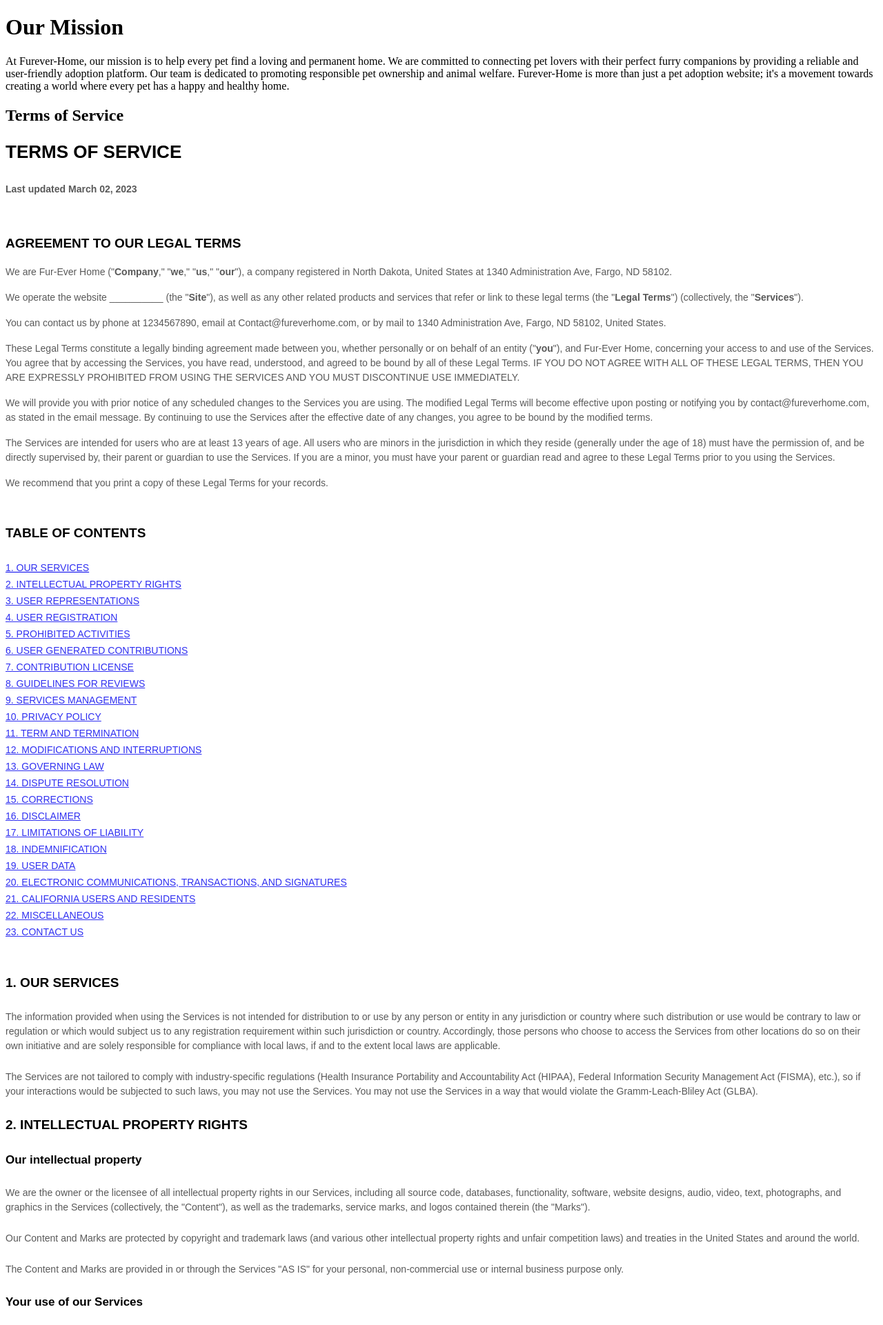
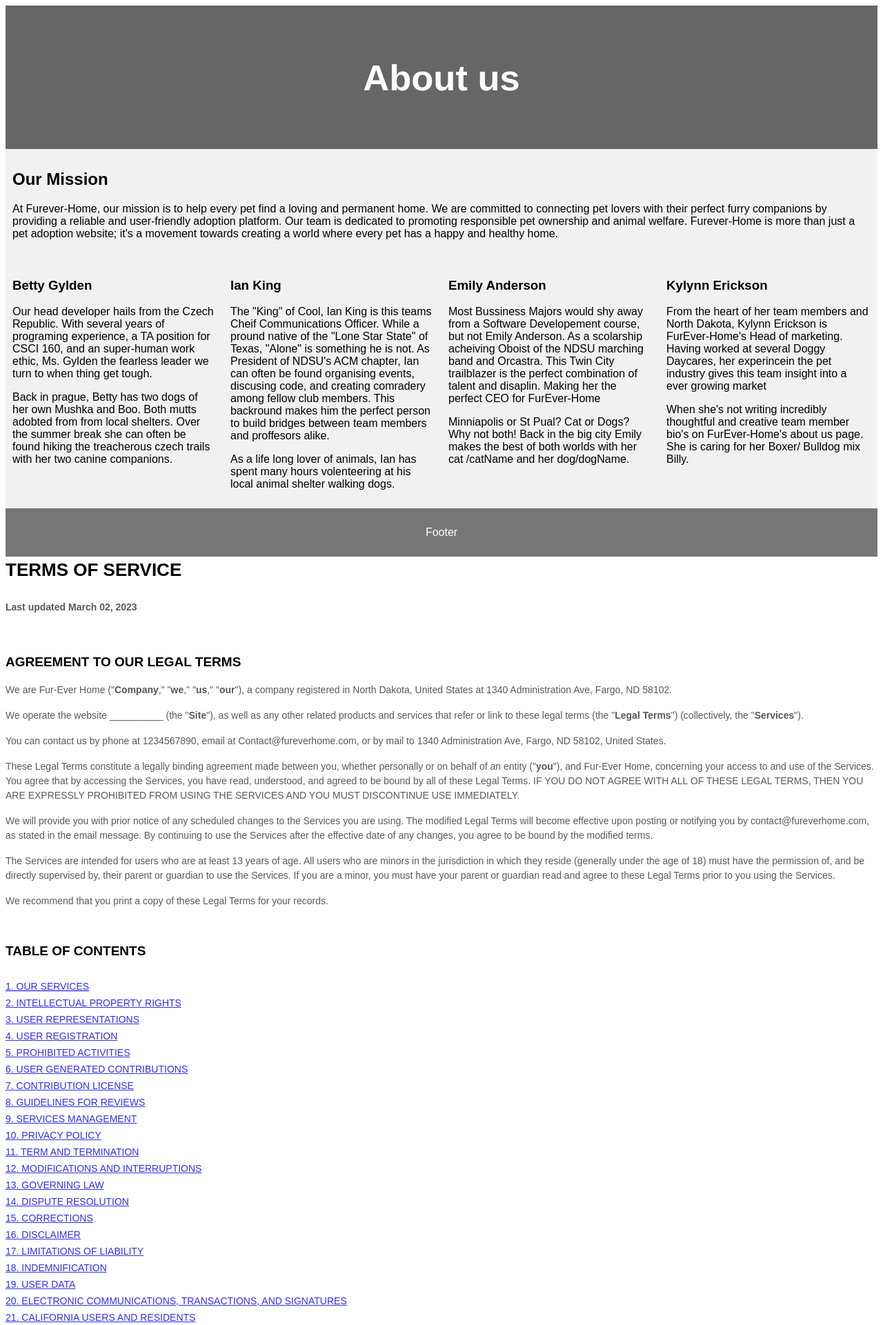
Before and after one commit to BettyBooGyl/ForeverHome, a Django app: page /about_us in a window 1280 px wide. Shown: the top 1921 px of the page at 69% size. Run offline with Django 4.2, Linux system fonts and the light colour scheme; some libraries are stand-ins or nearby versions.

Commit message:
About Us Bios

```diff
--- a/ForeverHome/profile_app/templates/profile_app/about_us.html
+++ b/ForeverHome/profile_app/templates/profile_app/about_us.html
@@ -1,10 +1,84 @@
+
 <!DOCTYPE html>
 <html lang="en">
 <head>
-    <meta charset="UTF-8">
-    <meta http-equiv="X-UA-Compatible" content="IE=edge">
-    <meta name="viewport" content="width=device-width, initial-scale=1.0">
-    <title>About Us</title>
+<title>CSS Template</title>
+<meta charset="utf-8">
+<meta name="viewport" content="width=device-width, initial-scale=1">
+<style>
+* {
+  box-sizing: border-box;
+}
+
+body {
+  font-family: Arial, Helvetica, sans-serif;
+}
+
+/* Style the header */
+header {
+  background-color: #666;
+  padding: 30px;
+  text-align: center;
+  font-size: 35px;
+  color: white;
+}
+
+/* Container for flexboxes */
+section {
+  display: -webkit-flex;
+  display: flex;
+}
+
+/* Style the navigation menu */
+nav {
+  -webkit-flex: 1;
+  -ms-flex: 1;
+  flex: 1;
+  background: #ccc;
+  padding: 20px;
+}
+
+/* Style the list inside the menu */
+nav ul {
+  list-style-type: none;
+  padding: 0;
+}
+
+/* Style the content */
+article {
+  -webkit-flex: 3;
+  -ms-flex: 3;
+  flex: 3;
+  background-color: #f1f1f1;
+  padding: 10px;
+}
+
+/* Style the footer */
+footer {
+  background-color: #777;
+  padding: 10px;
+  text-align: center;
+  color: white;
+}
+
+/* Responsive layout - makes the menu and the content (inside the section) sit on top of each other instead of next to each other */
+@media (max-width: 600px) {
+  section {
+    -webkit-flex-direction: column;
+    flex-direction: column;
+  }
+}
+</style>
+</head>
+<body>
+
+
+
+<header>
+  <h2>About us</h2>
+</header>
+
+<article>
         <h1>Our Mission</h1>
         <p>At Furever-Home, our mission is to help every pet find a loving
             and permanent home. We are committed to connecting pet lovers
@@ -13,8 +87,44 @@
             promoting responsible pet ownership and animal welfare. Furever-Home is
             more than just a pet adoption website; it's a movement towards
             creating a world where every pet has a happy and healthy home.</p>
+      </article>
+<section>
 
-    <h2>Terms of Service</h2>
+
+  <article>
+    <h1>Betty Gylden</h1>
+    <p>Our head developer hails from the Czech Republic. With several years of programing experience, a TA position for CSCI 160, and an super-human work ethic, Ms. Gylden the fearless leader we turn to when thing get tough.</p>
+    <p>Back in prague, Betty has two dogs of her own Mushka and Boo. Both mutts adobted from from local shelters. Over the summer break she can often be found hiking the treacherous czech trails with her two canine companions.</p>
+  </article>
+
+
+  <article>
+        <h1>Ian King</h1>
+        <p>The "King" of Cool, Ian King is this teams Cheif Communications Officer. While a pround native of the "Lone Star State" of Texas, "Alone" is something he is not. As President of NDSU's ACM chapter, Ian can often be found organising events, discusing code, and creating comradery among fellow club members. This backround makes him the perfect person to build bridges between team members and proffesors alike.</p>
+        <p>As a life long lover of animals, Ian has spent many hours volenteering at his local animal shelter walking dogs.</p>
+      </article>
+
+      <article>
+        <h1>Emily Anderson</h1>
+        <p>Most Bussiness Majors would shy away from a Software Developement course, but not Emily Anderson. As a scolarship acheiving Oboist of the NDSU marching band and Orcastra. This Twin City trailblazer is the perfect combination of talent and disaplin. Making her the perfect CEO for FurEver-Home</p>
+        <p>Minniapolis or St Pual? Cat or Dogs? Why not both! Back in the big city Emily makes the best of both worlds with her cat /catName and her dog/dogName.</p>
+      </article>
+
+      <article>
+        <h1>Kylynn Erickson</h1>
+        <p>From the heart of her team members and North Dakota, Kylynn Erickson is FurEver-Home's Head of marketing. Having worked at several Doggy Daycares, her experincein the pet industry gives this team insight into a ever growing market</p>
+        <p>When she's not writing incredibly thoughtful and creative team member bio's on FurEver-Home's about us page. She is caring for her Boxer/ Bulldog mix Billy.</p>
+      </article>
+</section>
+
+<footer>
+  <p>Footer</p>
+</footer>
+
+</body>
+</html>
+
+
     <style>
         [data-custom-class='body'], [data-custom-class='body'] * {
                 background: transparent !important;
```
Lines whose indentation alone changed are shown as unchanged.
